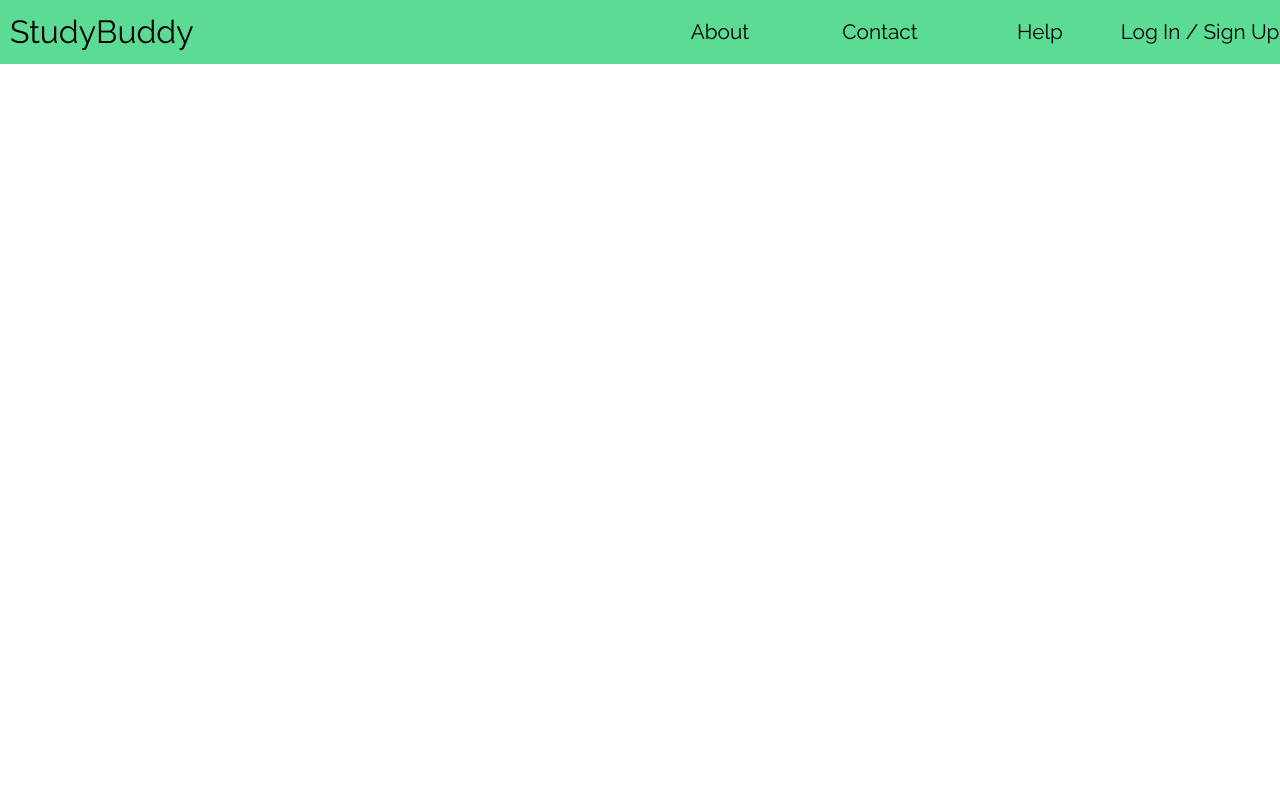
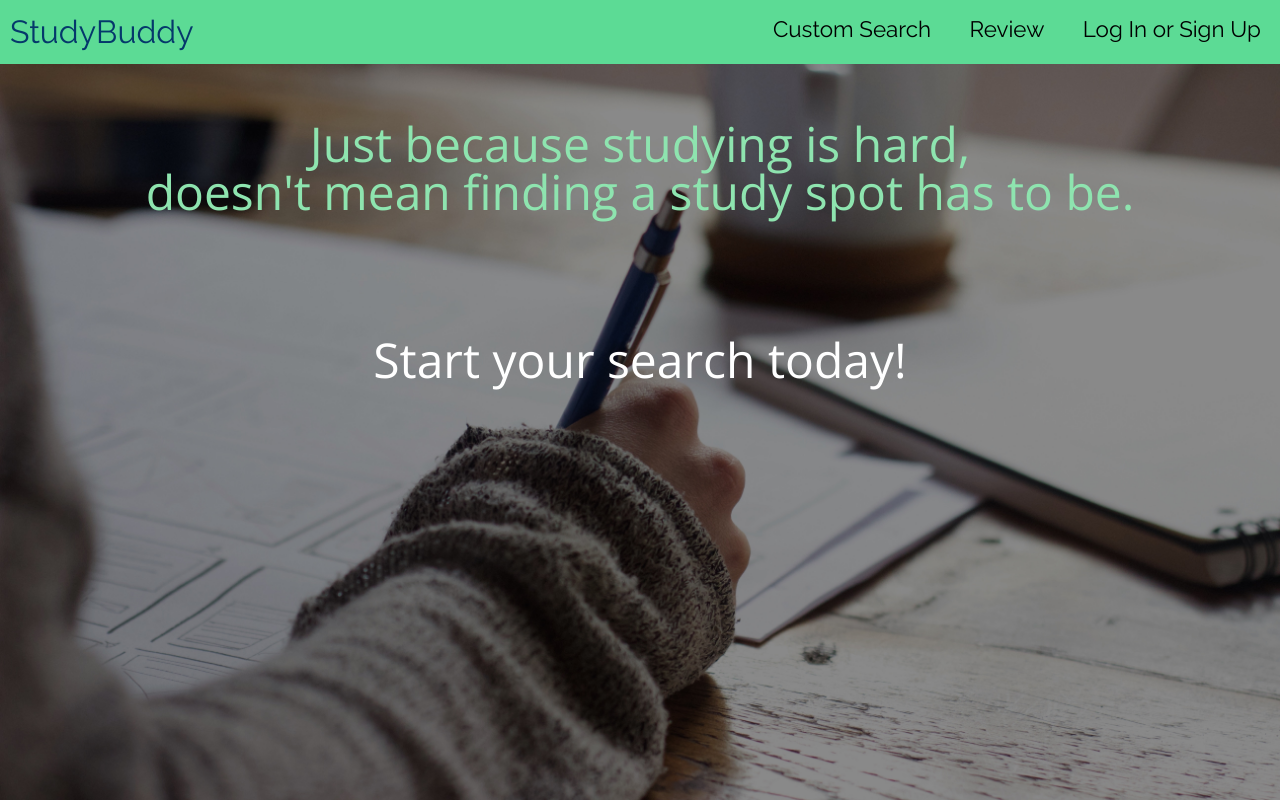
Before and after one commit to ChristopherMcDonald/StudyBuddy, a PHP site: page / in a window 1280 px wide. Run offline with PHP 8.4, Linux system fonts and the light colour scheme.

Commit message:
done splash

```diff
--- a/public/index.html
+++ b/public/index.html
@@ -2,12 +2,14 @@
 <html>
     <head>
         <meta charset="utf-8">
+        <meta name="viewport" content="width=device-width, initial-scale=1">
         <title>StudyBuddy</title>
 
         <link rel="stylesheet" href="style/common.css">
+        <link rel="stylesheet" href="style/index.css">
 
         <!-- FontAwesome CDN -->
-        <link rel="stylesheet" href="https://maxcdn.bootstrapcdn.com/font-awesome/4.7.0/css/font-awesome.min.css">
+        <link href="https://maxcdn.bootstrapcdn.com/font-awesome/4.7.0/css/font-awesome.min.css" rel="stylesheet">
 
         <!-- Google Fonts -->
         <link href="https://fonts.googleapis.com/css?family=Open+Sans|Raleway" rel="stylesheet">
@@ -20,25 +22,27 @@
                 </div>
             </div>
             <div class="right">
-                <div class="link">
-                    <p>About</p>
-                </div>
-                <div class="link">
-                    <p>Contact</p>
-                </div>
-                <div class="link">
-                    <p>Help</p>
-                </div>
-                <div class="link">
-                    <p>Log In / Sign Up</p>
+                <ul class="nav">
+                    <li><a>Custom Search</a></li>
+                    <li><a>Review</a></li>
+                    <li><a>Log In or Sign Up</a></li>
+                </ul>
+            </div>
+            <div class="right-alt">
+                <i class="fa fa-bars" aria-hidden="true"></i>
+                <div class="dropdown">
+                    <ul class="nav-alt">
+                        <li><a>Custom Search</a></li>
+                        <li><a>Review</a></li>
+                        <li><a>Log In or Sign Up</a></li>
+                    </ul>
                 </div>
             </div>
+
         </div>
         <div class="splash">
-
-        </div>
-        <div class="">
-
+            <h1 style="color: #8EE4AF">Just because studying is hard,<br>doesn't mean finding a study spot has to be.<h1>
+            <h1 style="color: white">Start your search today!</h1>
         </div>
     </body>
 </html>
--- a/public/style/common.css
+++ b/public/style/common.css
@@ -65,38 +65,23 @@
     position: fixed;
     top: 0;
     left: 0;
+    z-index: 100;
 }
 
-.header > div {
-    width: 50%;
-    height: 100%;
+.left, .right, .right-alt {
+    position: relative;
+    height: 8vh;
+    background-color: #5CDB95;
 }
 
 .left {
     float: left;
+    width: 40%;
 }
 
 .right {
     float: right;
-}
-
-.link {
-    width: 25%;
-    float: left;
-    text-align: center;
-    height: 100%;
-}
-
-.link > p {
-    display: inline-block;
-    line-height: 8vh;
-    font-family: Raleway;
-    font-size: 1.3em;
-}
-
-.link > p:hover, .name > p:hover {
-    cursor: pointer;
-    color: #05386B;
+    width: 60%;
 }
 
 .name {
@@ -104,5 +89,105 @@
     font-family: Raleway;
     font-size: 2em;
     line-height: 8vh;
+    display: inline-block;
+}
 
+.name:hover {
+    cursor: pointer;
+    color: #05386B;
 }
+
+.nav {
+    list-style-type: none;
+    margin: 0;
+    padding: 0;
+    overflow: hidden;
+    float: right;
+    height: 100%;
+}
+
+.nav > li {
+    float: left;
+    height: 100%;
+}
+
+.nav > li a {
+    display: block;
+    color: black;
+    text-align: center;
+    font-family: Raleway;
+    font-size: 1.4em;
+    padding: 2.2vh 1.5vw;
+    text-decoration: none;
+}
+
+.nav > li a:hover {
+    color: #05386B;
+    cursor: pointer;
+}
+
+.right-alt {
+    display: none;
+    float: right;
+    width: 60%;
+}
+
+.right-alt > i {
+    font-size: 2em;
+    line-height: 8vh;
+    float: right;
+    padding-right: 15px;
+}
+
+.dropdown:hover, .right-alt > i:hover + .dropdown {
+    transition-property: top;
+    transition-duration: 0.5s;
+    transition-timing-function: linear;
+    top: 8vh;
+}
+
+.dropdown {
+    display: inline-block;
+    background-color: #5CDB95;
+    width: 100vw;
+    position: fixed;
+    z-index: -2;
+    top: -30vh;
+    transition-property: top;
+    transition-duration: 0.5s;
+    transition-timing-function: linear;
+    left: 0;
+}
+
+.nav-alt {
+    list-style-type: none;
+    margin: 0;
+    padding: 0;
+    overflow: hidden;
+}
+
+.nav-alt > li a {
+    display: block;
+    color: white;
+    background-color: #05386B;
+    text-align: center;
+    font-family: Raleway;
+    font-size: 1.4em;
+    padding: 2.2vh 2vw;
+    text-decoration: none;
+}
+
+.nav-alt > li a:hover {
+    color: #BBB;
+    cursor: pointer;
+}
+
+@media only screen and (max-width: 768px) {
+  .right {
+      display: none;
+  }
+
+  .right-alt {
+      display: block;
+  }
+}
--- a/public/style/index.css
+++ b/public/style/index.css
@@ -0,0 +1,17 @@
+.splash {
+    width: 100vw;
+    height: 100vh;
+    background-image: url('../img/study.jpg');
+    background-position: center;
+    background-size: cover;
+    position: fixed;
+    top: 0;
+    z-index: 10;
+}
+
+.splash > h1 {
+    text-align: center;
+    font-family: 'Open Sans';
+    margin-top: 15vh;
+    font-size: 3em;
+}
```
Also changed, not shown: public/img/study.jpg (added).
